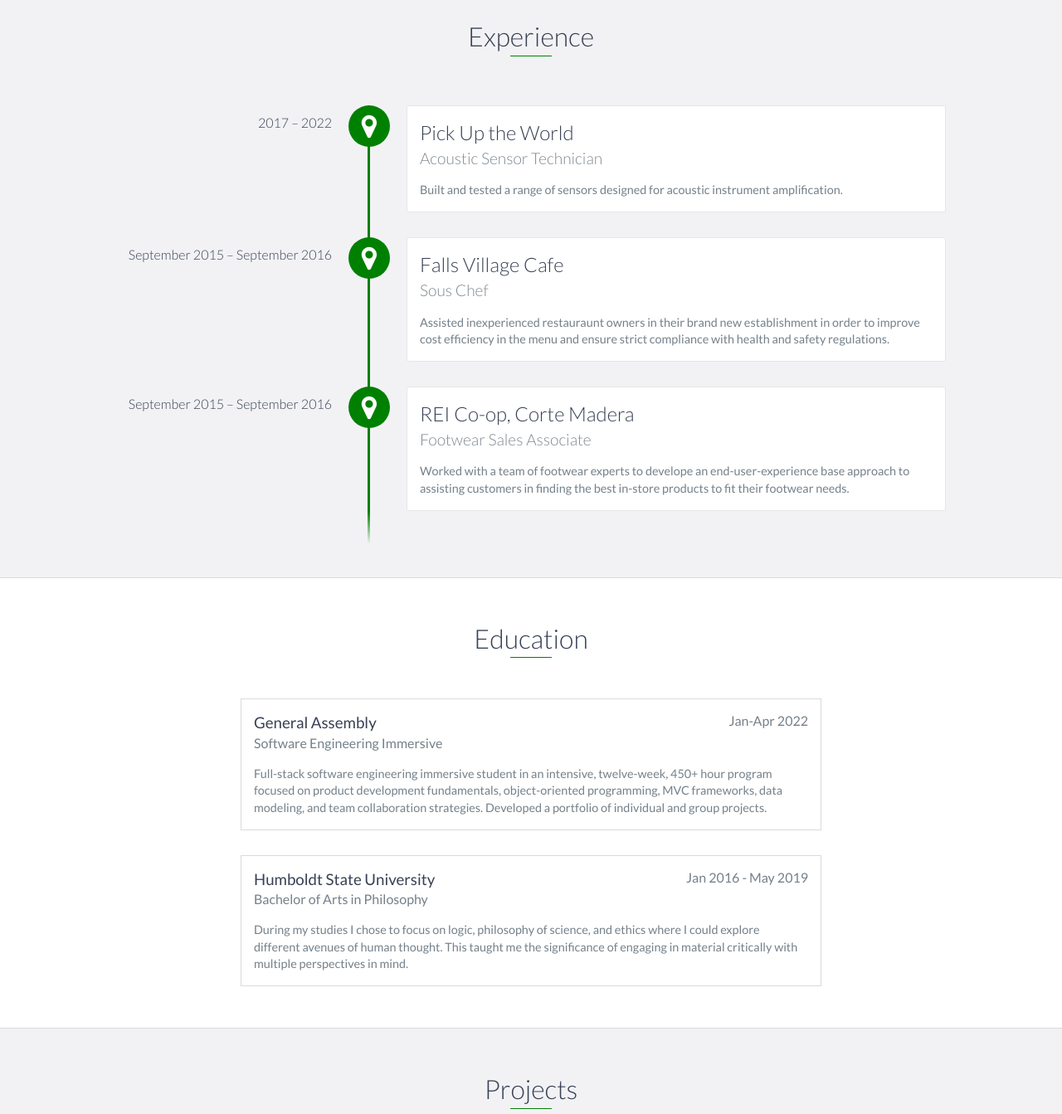
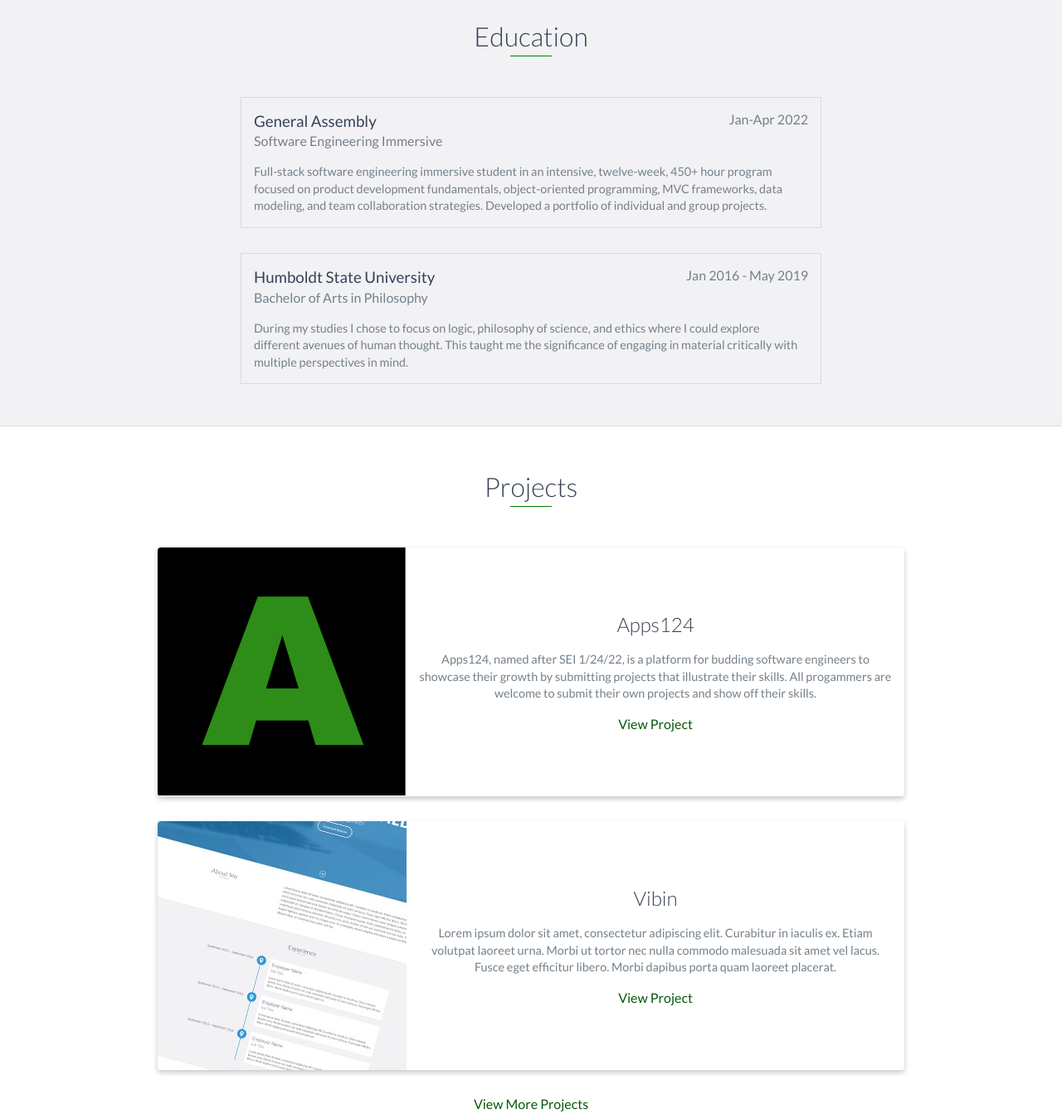
Before and after one commit to DevonJenkins/devons-portfolio-, a website: page index.html in a window 1280 px wide. Shown: the part 1140-2483 px from the top of the page at 83% size. Drawn offline with nearby package versions, Linux system fonts and the light colour scheme.

Commit message:
delete experience section

```diff
--- a/index.html
+++ b/index.html
@@ -28,9 +28,6 @@
                 <a href="#about">About</a>
             </li>
             <li>
-                <a href="#experience">Experience</a>
-            </li>
-            <li>
                 <a href="#education">Education</a>
             </li>
             <li>
@@ -50,7 +47,7 @@
         <div id="lead-content">
             <h1>Devon Jenkins </h1>
             <h2>Software Engineer</h2>
-            <a href="#" class="btn-rounded-white">Download Resume</a>
+            <a href="https://docs.google.com/document/d/12avKNUoYtM-XK0AxLaTx1nHPoYdyo9T6cnpd8-H8tps/edit?usp=sharing" class="btn-rounded-white" target="blank">View Resume</a>
         </div>
         <!-- End #lead-content -->
 
@@ -81,7 +78,7 @@
     </div>
     <!-- End #about -->
 
-    <div id="experience" class="background-alt">
+    <!-- <div id="experience" class="background-alt">
         <h2 class="heading">Experience</h2>
         <div id="experience-timeline">
             <div data-date="2017 – 2022">
@@ -92,7 +89,7 @@
                 </p>
             </div>
 
-            <div data-date="September 2015 – September 2016">
+            <div data-date="August 2022 – November 2022">
                 <h3>Falls Village Cafe</h3>
                 <h4>Sous Chef</h4>
                 <p>
@@ -108,10 +105,10 @@
                 </p>
             </div>
         </div>
-    </div>
+    </div> -->
     <!-- End #experience -->
 
-    <div id="education">
+    <div id="education"  class="background-alt">
         <h2 class="heading">Education</h2>
         <div class="education-block">
             <h3>General Assembly</h3>
@@ -134,7 +131,7 @@
     </div>
     <!-- End #education -->
 
-    <div id="projects" class="background-alt">
+    <div id="projects">
         <h2 class="heading">Projects</h2>
         <div class="container">
             <div class="row">
@@ -219,7 +216,6 @@
                     <p>
                         Copyright &copy; <span id="current-year">2022</span> Devon Jenkins
                         devonmjenkins3@gmail.com
-
                     </span>
                     </p>
                 </div>
@@ -249,5 +245,4 @@
     <script src="https://ajax.googleapis.com/ajax/libs/jquery/1.12.4/jquery.min.js"></script>
     <script src="js/scripts.min.js"></script>
 </body>
-
 </html>
```
